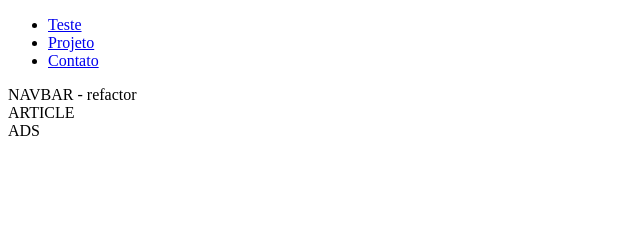
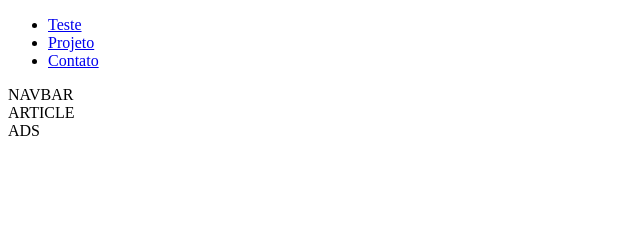
Before and after one commit to iurygdeoliveira/EnemVerso, a plain HTML site: page index.html in a window 1280 px wide. Shown: the top 240 px of the page, 0-640 px from the left. Drawn offline with Linux system fonts and the light colour scheme.

Commit message:
Revert "teste final"
This reverts commit c49034bd77ccfa517fee4914e101e8c5fcdb2a75.

```diff
--- a/index.html
+++ b/index.html
@@ -25,7 +25,7 @@
       </ul>
     </nav>
   </div>
-  <div id="navbar"> NAVBAR - refactor </div>
+  <div id="navbar"> NAVBAR </div>
   <div id="article"> ARTICLE </div>
   <div id="ads"> ADS </div>
   <div id="footer">
```
